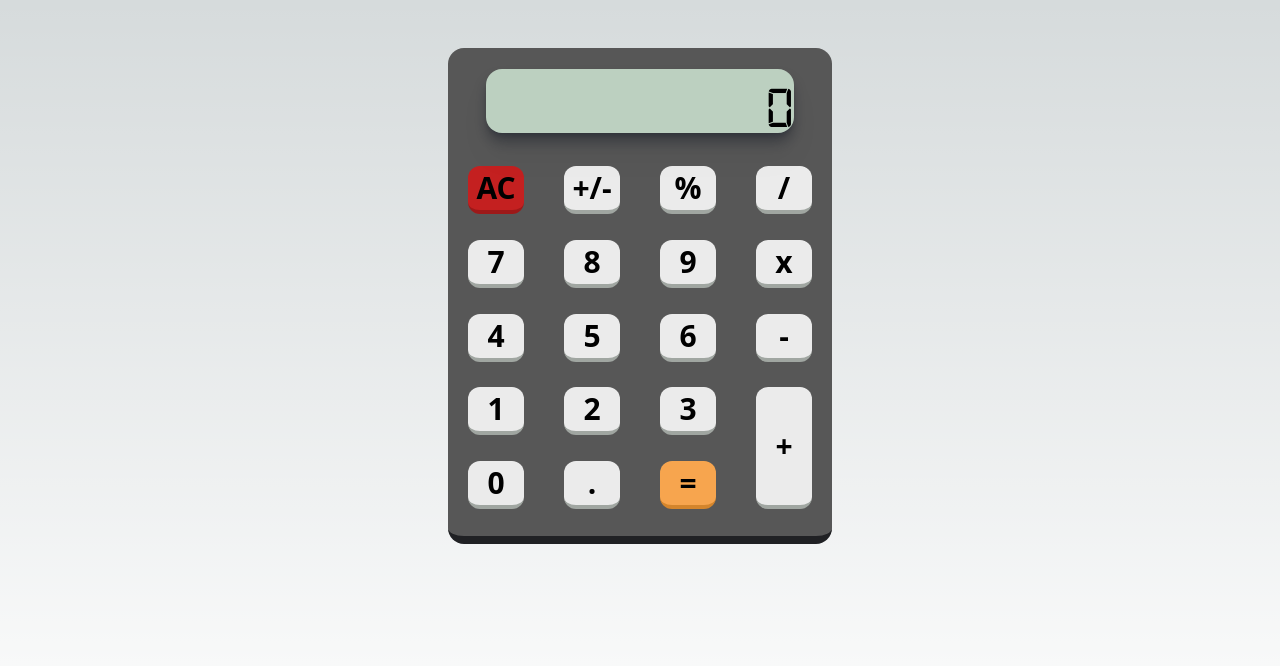
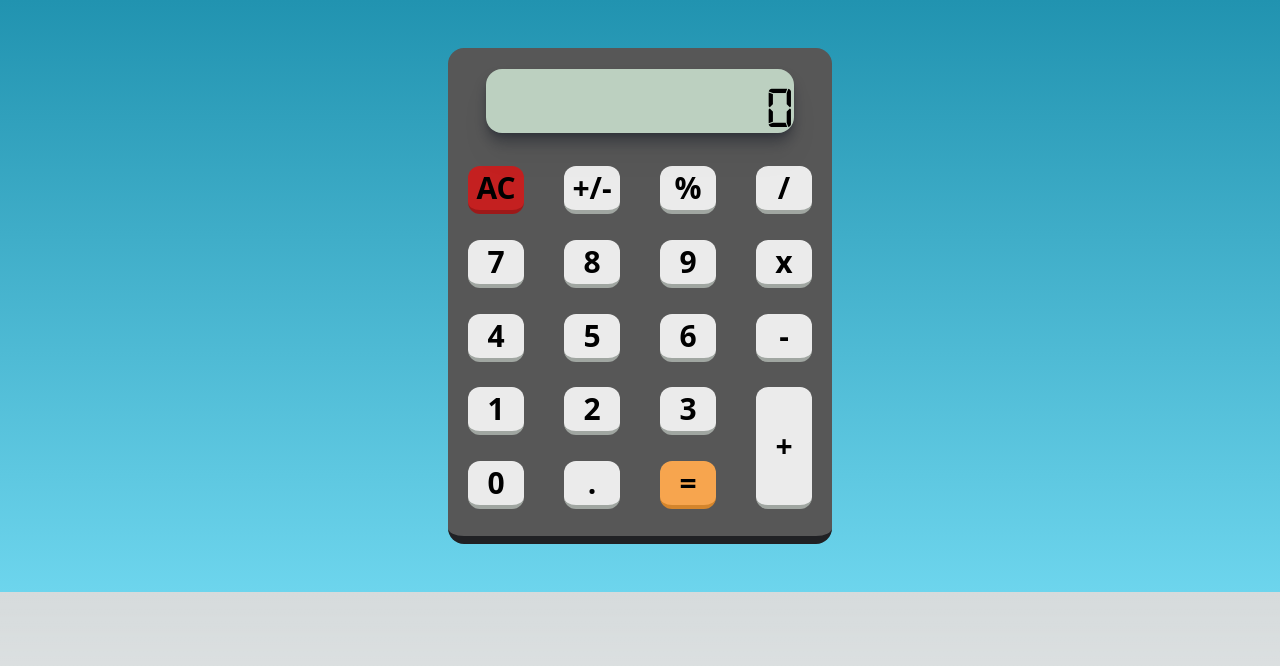
Before and after one commit to LucasGonzalezSwd/Calculadora, a Next.js app in the folder Calculadora/: page / in a window 1280 px wide. Shown: the top 666 px of the page. Built offline with nearby package versions, Linux system fonts and the light colour scheme.

Commit message:
add bg and mb

```diff
--- a/Calculadora/src/app/Components/App.tsx
+++ b/Calculadora/src/app/Components/App.tsx
@@ -24,7 +24,7 @@ function App() {
 
   //border-[#202124]
   return (
-    <div className="bg-[#575757] mt-[3rem] w-[30%] rounded-2xl border-b-8  border-[#202124] h-[31rem]" data-testid="app-component">
+    <div className="bg-[#575757] mt-[3rem] w-[30%] rounded-2xl border-b-8  border-[#202124] h-[31rem] mb-[3rem]" data-testid="app-component">
 
         <div className="flex justify-center mt-[1rem]" data-testid="display-component">
       <Display value={state.siguiente || state.total || "0"} />
--- a/Calculadora/src/app/globals.css
+++ b/Calculadora/src/app/globals.css
@@ -35,3 +35,11 @@ body {
   font-family: 'digital-7', sans-serif;
   font-size: 3.65rem;
 }
+
+.background{
+
+  background: #2193b0;  /* fallback for old browsers */
+  background: -webkit-linear-gradient(to top, #6dd5ed, #2193b0);  /* Chrome 10-25, Safari 5.1-6 */
+  background: linear-gradient(to top, #6dd5ed, #2193b0); /* W3C, IE 10+/ Edge, Firefox 16+, Chrome 26+, Opera 12+, Safari 7+ */
+
+}
--- a/Calculadora/src/app/page.tsx
+++ b/Calculadora/src/app/page.tsx
@@ -2,7 +2,7 @@ import App from './Components/App'
 import './globals.css'
 export default function Calculadora() {
   return (
-    <div className='flex justify-center h-screen w-screen '>
+    <div className='flex justify-center h-full w-screen background'>
        <App/>
     </div>
   )
```
